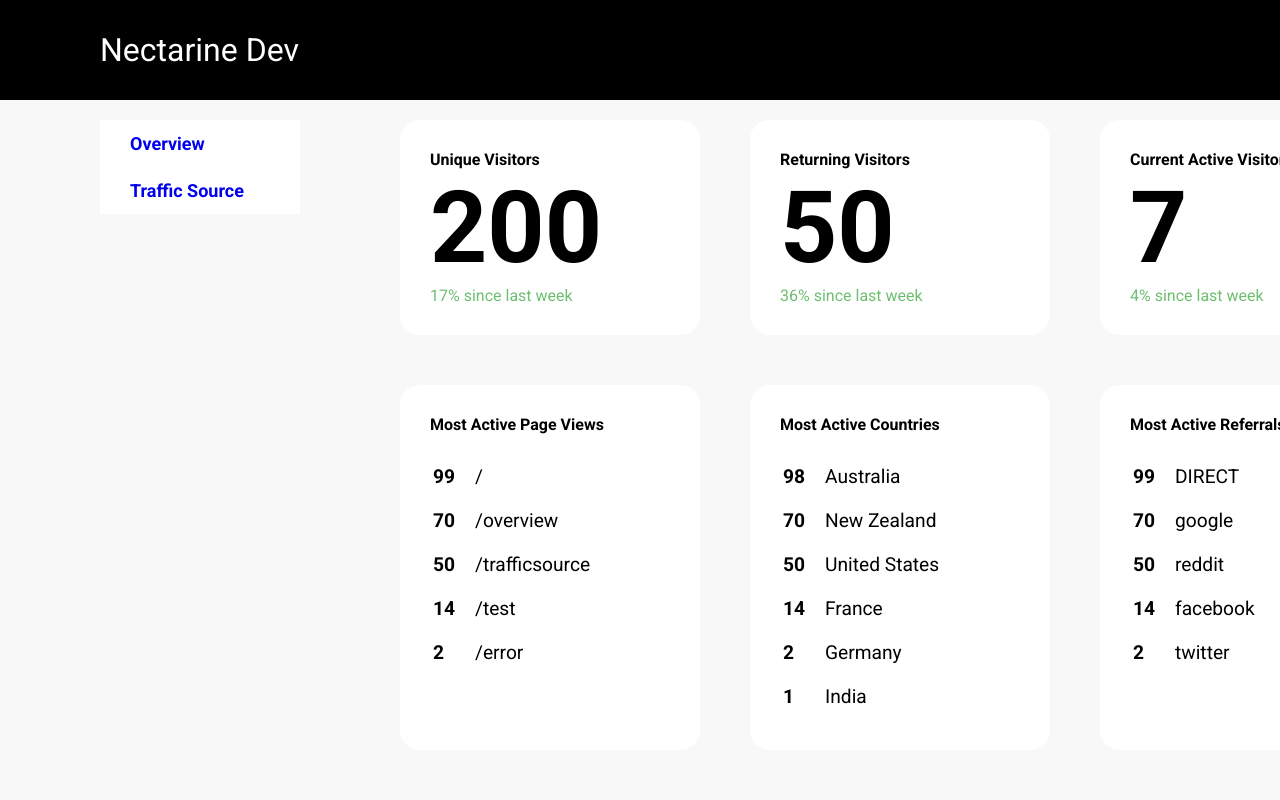
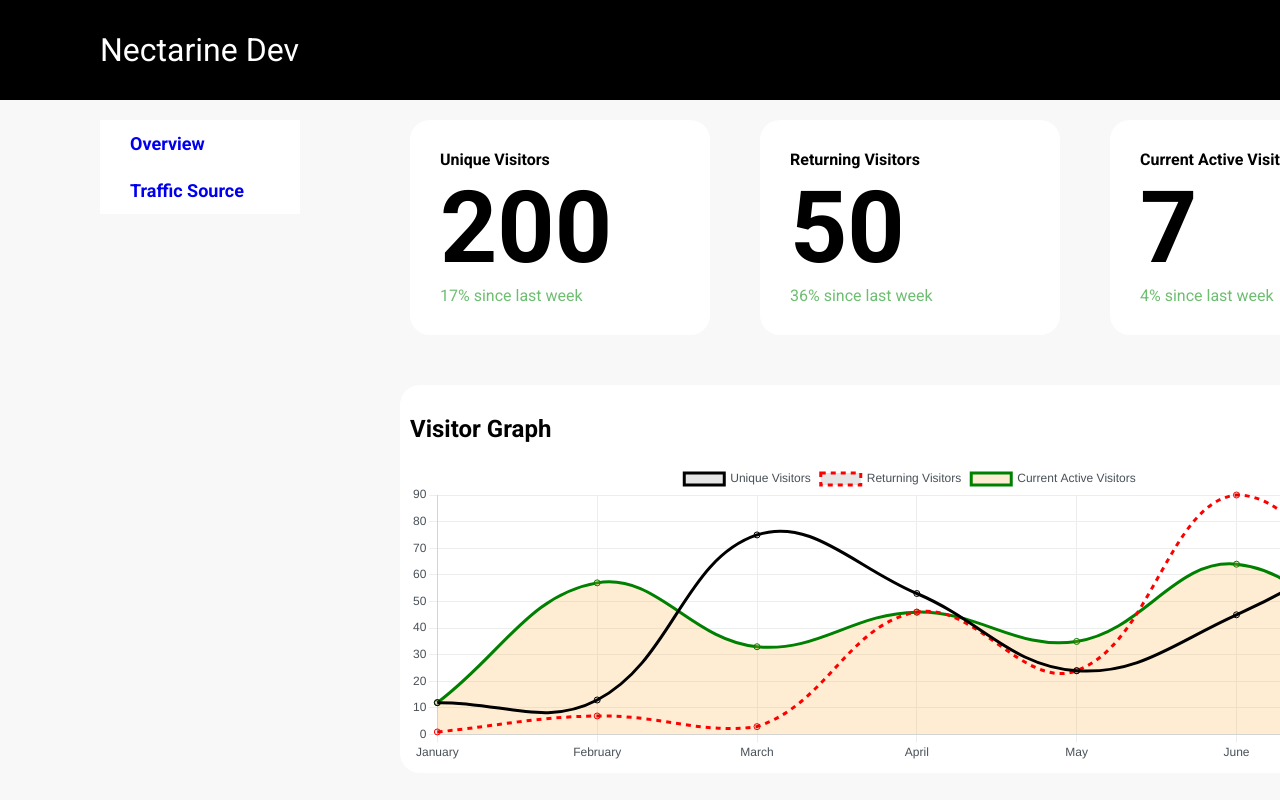
Before and after one commit to nectarinedev/vue-dashboard, a Vue app: page / in a window 1280 px wide. Shown: the top 800 px of the page. Built offline with nearby package versions, Linux system fonts and the light colour scheme.

Commit message:
add chart

```diff
--- a/package.json
+++ b/package.json
@@ -11,6 +11,7 @@
     "lint": "eslint . --ext .vue,.js,.jsx,.cjs,.mjs,.ts,.tsx,.cts,.mts --fix --ignore-path .gitignore"
   },
   "dependencies": {
+    "chart.js": "^4.2.1",
     "primeicons": "^6.0.1",
     "primevue": "^3.23.0",
     "vue": "^3.2.45",
--- /dev/null
+++ b/src/components/Graphs/VisitorGraph.vue
@@ -0,0 +1,85 @@
+<script setup lang="ts">
+import { ref } from 'vue';
+import Chart from 'primevue/chart';
+
+const lineStylesData = ref({
+	labels: ['January', 'February', 'March', 'April', 'May', 'June', 'July'],
+	datasets: [
+		{
+			label: 'Unique Visitors',
+			data: [12, 13, 75, 53, 24, 45, 78],
+			fill: false,
+			tension: 0.4,
+			borderColor: 'black',
+		},
+		{
+			label: 'Returning Visitors',
+			data: [1, 7, 3, 46, 24, 90, 36, 46],
+			fill: false,
+			borderDash: [5, 5],
+			tension: 0.4,
+			borderColor: 'red',
+		},
+		{
+			label: 'Current Active Visitors',
+			data: [12, 57, 33, 46, 35, 64, 23],
+			fill: true,
+			borderColor: 'green',
+			tension: 0.4,
+			backgroundColor: 'rgba(255,167,38,0.2)',
+		},
+	],
+});
+
+const basicOptions = ref({
+	plugins: {
+		legend: {
+			labels: {
+				color: '#495057',
+			},
+		},
+	},
+	scales: {
+		x: {
+			ticks: {
+				color: '#495057',
+			},
+			grid: {
+				color: '#ebedef',
+			},
+		},
+		y: {
+			ticks: {
+				color: '#495057',
+			},
+			grid: {
+				color: '#ebedef',
+			},
+		},
+	},
+});
+
+const width = 1000;
+const height = 300;
+</script>
+
+<template>
+	<div class="visitor-graph">
+		<h2>Visitor Graph</h2>
+		<Chart
+			type="line"
+			:width="width"
+			:height="height"
+			:data="lineStylesData"
+			:options="basicOptions"
+		/>
+	</div>
+</template>
+
+<style>
+.visitor-graph {
+	background-color: white;
+	border-radius: 20px;
+	padding: 10px;
+}
+</style>
--- a/src/views/OverviewView.vue
+++ b/src/views/OverviewView.vue
@@ -5,6 +5,7 @@ import CurrentVisitors from '@/components/Visitor/CurrentVisitors.vue';
 import ActivePages from '@/components/Page/ActivePages.vue';
 import ActiveLocations from '@/components/Location/ActiveLocations.vue';
 import ActiveReferrals from '@/components/Referral/ActiveReferrals.vue';
+import VisitorGraph from '@/components/Graphs/VisitorGraph.vue';
 </script>
 
 <template>
@@ -13,6 +14,9 @@ import ActiveReferrals from '@/components/Referral/ActiveReferrals.vue';
 			<UniqueVisitors />
 			<ReturningVisitors />
 			<CurrentVisitors />
+		</div>
+		<div>
+			<VisitorGraph />
 		</div>
 		<div class="summary__container">
 			<ActivePages />
```
Also changed, not shown: src/components/Graphs/UserGraphs.vue (deleted), 1 other file (tests, documents, lock files or other folders).
